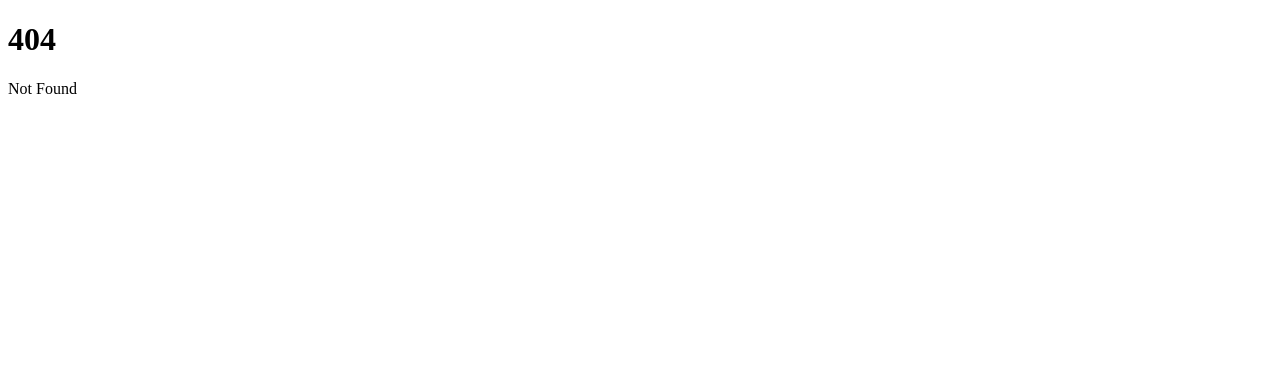
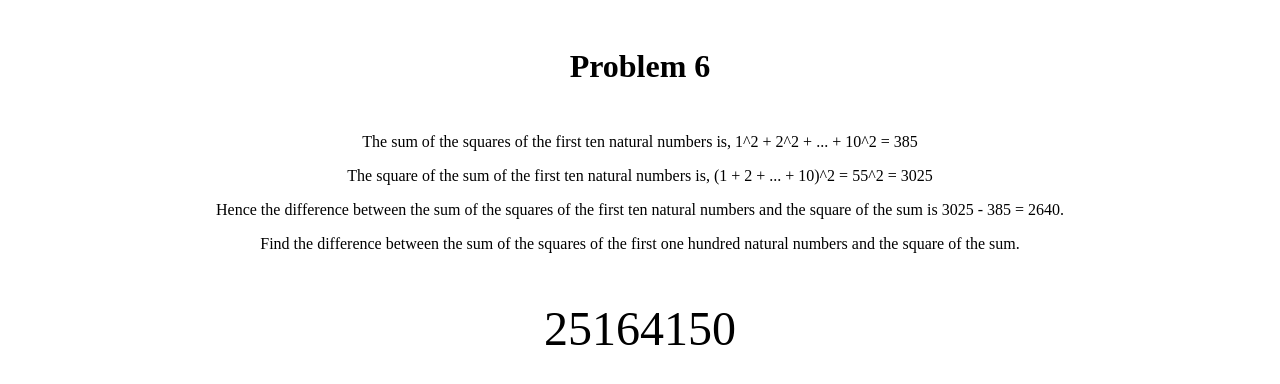
Before and after one commit to jmilesporter/project-euler, a SvelteKit app: page /problem-6 in a window 1280 px wide. Before the commit this address had no page. Shown: the top 384 px of the page. Built offline with nearby package versions, Linux system fonts and the light colour scheme.

Commit message:
Problem 5 and Problem 6

```diff
--- /dev/null
+++ b/src/routes/(problems)/problem-5/+page.svelte
@@ -0,0 +1,50 @@
+<script>
+	function smallestDivisible(number) {
+		for (let i = 2520; i < 10000000000; i = i + 2520) {
+			let isDivisible = 0;
+			for (let j = 1; j <= number; j++) {
+				if (i % j !== 0) {
+					break;
+				} else {
+					isDivisible++;
+					console.log(`this is the number: ${i}`);
+					console.log(isDivisible);
+					if (isDivisible === number) {
+						return i;
+					}
+				}
+			}
+		}
+	}
+
+	let answer = smallestDivisible(20);
+</script>
+
+<h1>Problem 5</h1>
+
+<p>
+	2520 is the smallest number that can be divided by each of the numbers from 1 to 10 without any
+	remainder.
+</p>
+<p>
+	What is the smallest positive number that is <dfn title="divisible with no remainder"
+		>evenly divisible</dfn
+	> by all of the numbers from 1 to 20?
+</p>
+
+<p class="answer">{answer}</p>
+
+<style>
+	h1 {
+		text-align: center;
+		margin: 1.5em;
+	}
+	p {
+		text-align: center;
+	}
+	.answer {
+		text-align: center;
+		font-size: xxx-large;
+		align-items: center;
+	}
+</style>
--- /dev/null
+++ b/src/routes/(problems)/problem-6/+page.svelte
@@ -0,0 +1,52 @@
+<script>
+	let array = [...Array(101).keys()];
+	array.splice(0, 1);
+
+	let sumOfSquares = array
+		.map((n) => {
+			return n * n;
+		})
+		.reduce((a, b) => {
+			return a + b;
+		});
+	let squareOfSums = Math.pow(
+		array.reduce((a, b) => {
+			return a + b;
+		}),
+		2
+	);
+	console.log(squareOfSums);
+	console.log(sumOfSquares);
+
+	let answer = squareOfSums - sumOfSquares;
+</script>
+
+<h1>Problem 6</h1>
+
+<p>The sum of the squares of the first ten natural numbers is, 1^2 + 2^2 + ... + 10^2 = 385</p>
+<p>The square of the sum of the first ten natural numbers is, (1 + 2 + ... + 10)^2 = 55^2 = 3025</p>
+<p>
+	Hence the difference between the sum of the squares of the first ten natural numbers and the
+	square of the sum is 3025 - 385 = 2640.
+</p>
+<p>
+	Find the difference between the sum of the squares of the first one hundred natural numbers and
+	the square of the sum.
+</p>
+
+<p class="answer">{answer}</p>
+
+<style>
+	h1 {
+		text-align: center;
+		margin: 1.5em;
+	}
+	p {
+		text-align: center;
+	}
+	.answer {
+		text-align: center;
+		font-size: xxx-large;
+		align-items: center;
+	}
+</style>
```
